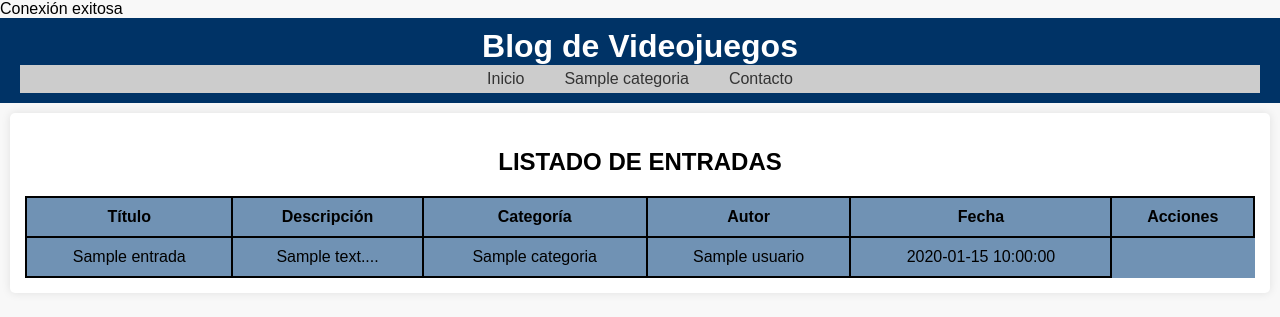
After one commit to MarcoJimenez11/BlogPHP, a PHP site: page /metodos/listarEntradasCategoria.php?id=1 in a window 1280 px wide. The commit adds this page. Shown: the top 317 px of the page. Run offline with PHP 8.4, Linux system fonts and the light colour scheme; tables that the repository leaves empty or names only in its code hold one stand-in row (values such as "Sample post").

Commit message:
listar entradas por categoria al pinchar en el menu

```diff
--- a/index.php
+++ b/index.php
@@ -33,8 +33,8 @@ $_SESSION['loginExito'] = $_SESSION['loginExito'] ?? false;
                 $categorias = conseguirCategorias($db);
                 foreach ($categorias as $categoria):
                 ?>
-                    <li value="<?= $categoria['id'] ?>">
-                        <a href="#"><?= htmlspecialchars($categoria['nombre']) ?></a>
+                    <li>
+                        <a href="metodos/listarEntradasCategoria.php?id=<?= $categoria['id']?>"><?= htmlspecialchars($categoria['nombre']) ?></a>
                     </li>
                 <?php endforeach; ?>
                 <li><a href="#">Contacto</a></li>
--- /dev/null
+++ b/metodos/listarEntradasCategoria.php
@@ -0,0 +1,99 @@
+<?php
+session_start();
+require_once '../requires/conexion.php';
+
+
+// Consultar todas las entradas
+try {
+    $categoria = $_GET["id"];
+    $sql = "SELECT e.id, e.titulo, e.descripcion, c.nombre AS categoria,
+                   u.nombre AS autor, u.id AS usuario_id, e.fecha
+            FROM entradas e
+            INNER JOIN categorias c ON e.categoria_id = c.id
+            INNER JOIN usuarios u ON e.usuario_id = u.id
+            WHERE e.categoria_id = :categoria
+            ORDER BY e.fecha DESC";
+    $stmt = $db->prepare($sql);
+    $stmt->bindParam(':categoria', $categoria, PDO::PARAM_INT);
+    $stmt->execute();
+    $entradas = $stmt->fetchAll(PDO::FETCH_ASSOC);
+} catch (PDOException $e) {
+    die("Error al obtener las entradas: " . $e->getMessage());
+}
+
+?>
+
+<!DOCTYPE html>
+<html lang="es">
+
+<head>
+    <meta charset="UTF-8">
+    <meta name="viewport" content="width=device-width, initial-scale=1.0">
+    <title>Lista de Entradas</title>
+    <link rel="stylesheet" href="../assets/css/estilo.css">
+</head>
+
+<body>
+    <?php require_once "../requires/header.php" ?>
+    <section class="contentEntrada">
+        <h1 class="h1Entrada">Listado de entradas</h1>
+        <?php if (!empty($entradas)): ?>
+            <table class="tablaEntrada">
+                <thead>
+                    <tr>
+                        <th>Título</th>
+                        <th>Descripción</th>
+                        <th>Categoría</th>
+                        <th>Autor</th>
+                        <th>Fecha</th>
+                        <th>Acciones</th>
+                    </tr>
+                </thead>
+                <tbody>
+                    <?php foreach ($entradas as $entrada): ?>
+                        <tr>
+                            <td>
+                                <div class="flex-container">
+                                    <?= htmlspecialchars($entrada['titulo']) ?>
+                                </div>
+                            </td>
+                            <td>
+                                <div class="flex-container">
+                                    <?= htmlspecialchars(substr($entrada['descripcion'], 0, 100)) ?>...
+                                </div>
+                            </td>
+                            <td>
+                                <div class="flex-container">
+                                    <?= htmlspecialchars($entrada['categoria']) ?>
+                                </div>
+                            </td>
+                            <td>
+                                <div class="flex-container">
+                                    <?= htmlspecialchars($entrada['autor']) ?>
+                                </div>
+                            </td>
+                            <td>
+                                <div class="flex-container">
+                                    <?= htmlspecialchars($entrada['fecha']) ?>
+                                </div>
+                            </td>
+                            <?php if (isset($_SESSION['usuario']) && $_SESSION['usuario']['id'] == $entrada['usuario_id']): ?>
+                                <td>
+                                    <div class="flex-container-acciones">
+                                        <a class="botonEntrada" href="./editarEntradas.php?id=<?= $entrada['id'] ?>">Editar</a>
+                                        <a class="botonEntrada" href="./borrarEntradas.php?id=<?= $entrada['id'] ?>" onclick="return confirm('¿Estás seguro de querer borrar esta entrada?')">Borrar</a>
+                                    </div>
+                                </td>
+                            <?php endif; ?>
+                        </tr>
+                    <?php endforeach; ?>
+                </tbody>
+
+            </table>
+        <?php else: ?>
+            <p>No hay entradas disponibles.</p>
+        <?php endif; ?>
+    </section>
+</body>
+
+</html>
--- a/requires/header.php
+++ b/requires/header.php
@@ -13,8 +13,8 @@ require_once './metodosExternos/conseguirCategorias.php';
             $categorias = conseguirCategorias($db);
             foreach ($categorias as $categoria):
             ?>
-                <li value="<?= $categoria['id'] ?>">
-                    <a href="#"><?= htmlspecialchars($categoria['nombre']) ?></a>
+                <li>
+                    <a href="listarEntradasCategoria.php?id=<?= $categoria['id']?>"><?= htmlspecialchars($categoria['nombre']) ?></a>
                 </li>
             <?php endforeach; ?>
             <li><a href="#">Contacto</a></li>
```
